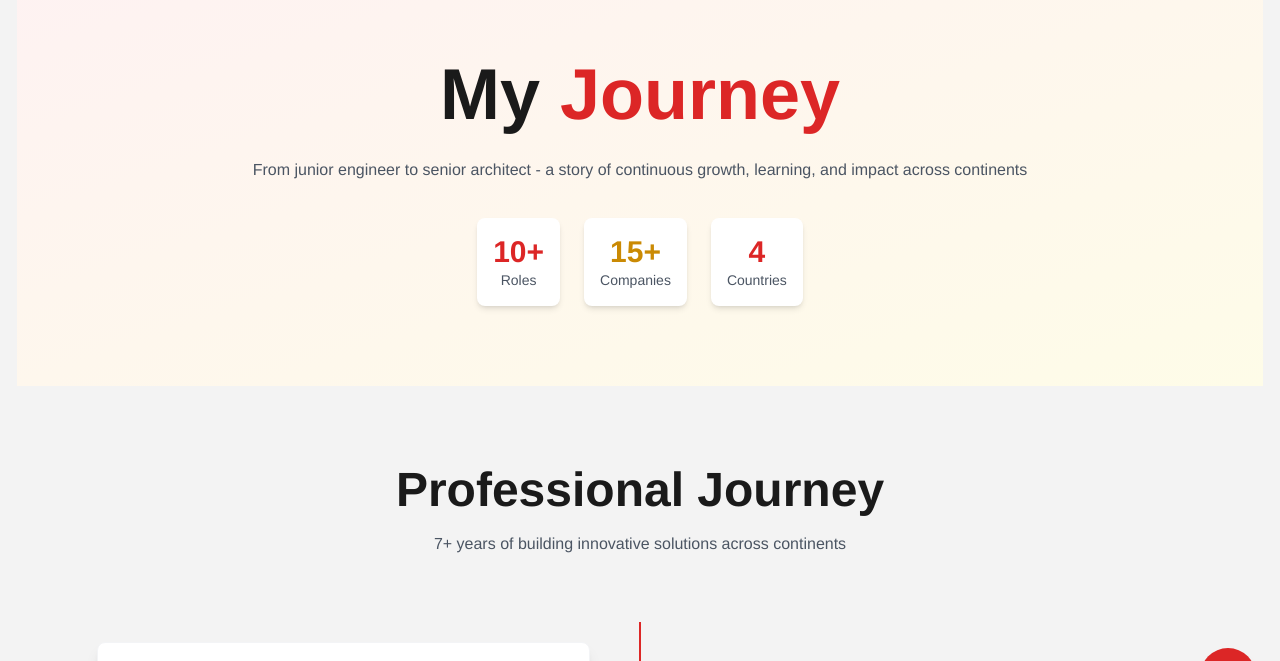
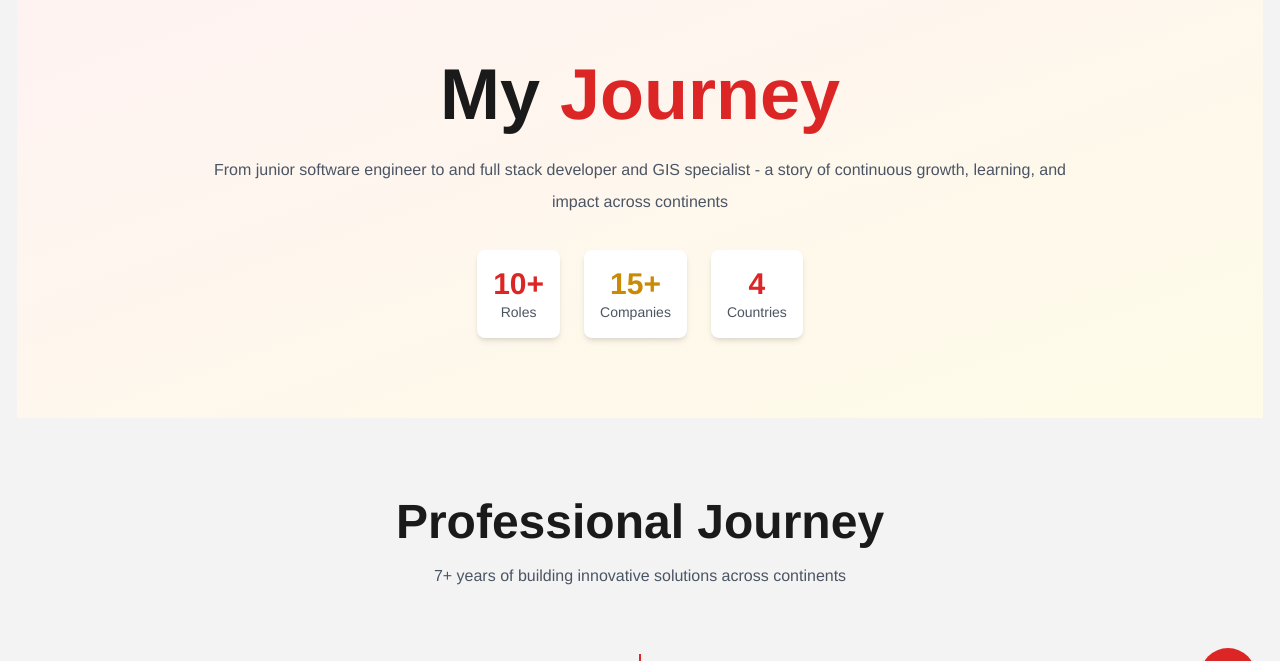
Before and after one commit to rabira-hierpa/rz-codes.com, a Gatsby site: page /my-journey in a window 1280 px wide. Shown: the part 72-733 px from the top of the page. Built offline with nearby package versions, Linux system fonts and the light colour scheme; Gatsby itself is replaced by a stand-in of ours.

```diff
--- a/src/pages/my-journey.js
+++ b/src/pages/my-journey.js
@@ -18,8 +18,9 @@ const MyJourney = () => {
               </span>
             </h1>
             <p className="text-xl md:text-2xl text-gray-600 dark:text-gray-400 mb-8 leading-relaxed">
-              From junior engineer to senior architect - a story of continuous
-              growth, learning, and impact across continents
+              From junior software engineer to and full stack developer and GIS
+              specialist - a story of continuous growth, learning, and impact
+              across continents
             </p>
             <div className="flex flex-wrap justify-center gap-6 mt-8">
               <div className="bg-white dark:bg-gray-800 rounded-lg p-4 shadow-md">
```
Also changed, not shown: src/components/common/index.js (line endings or trailing spaces), src/hooks/index.js (line endings or trailing spaces).
